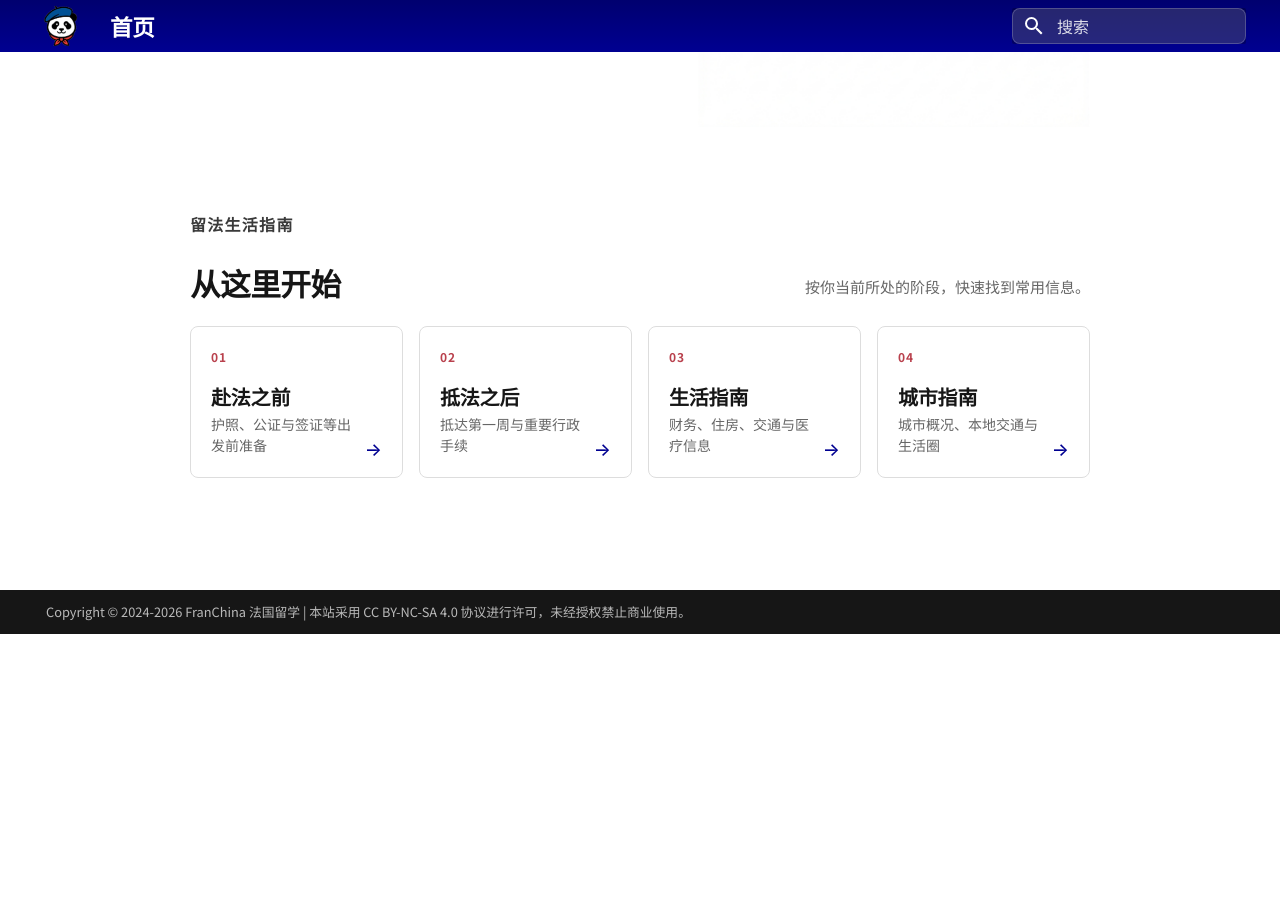
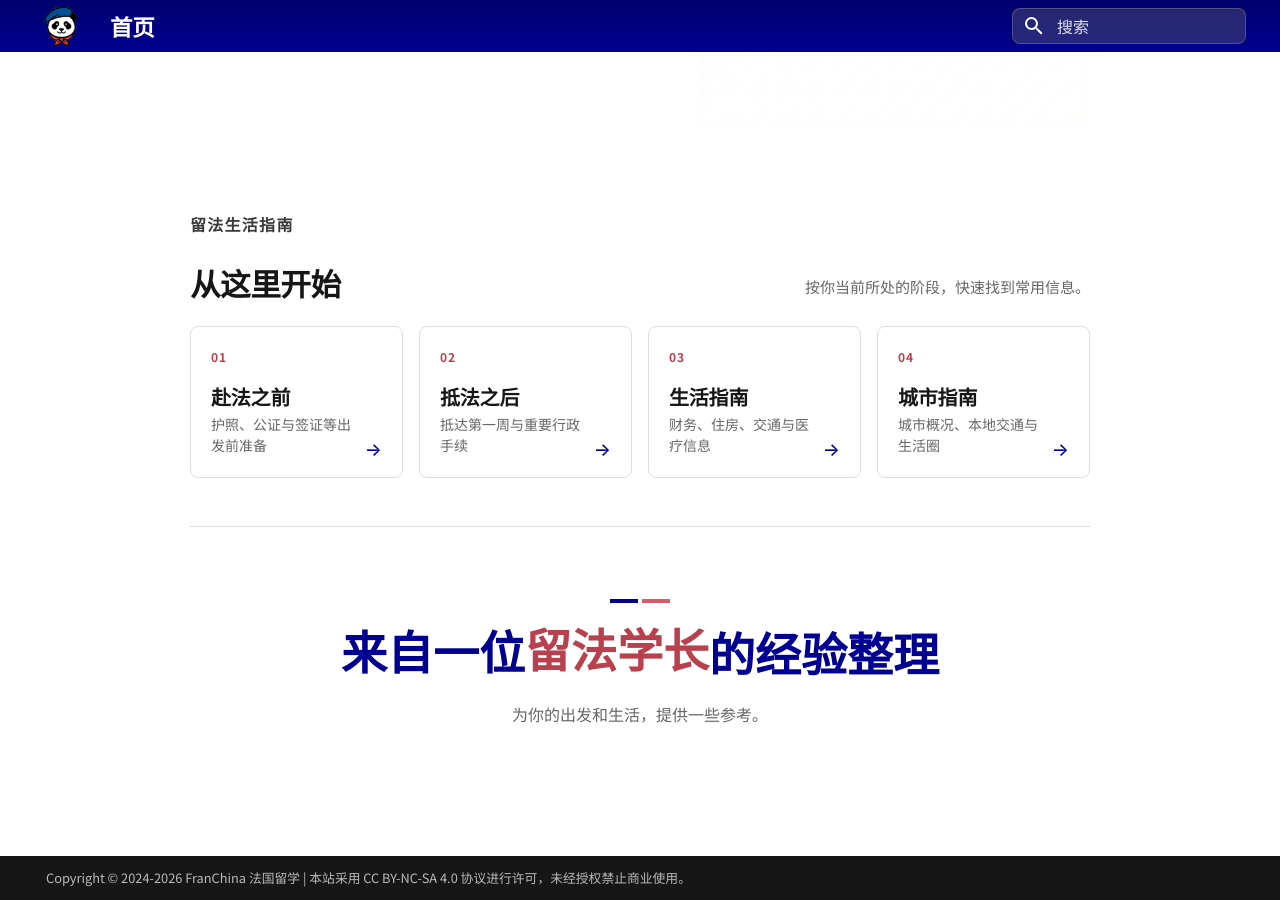
Before and after one commit to Kant-Righteous/franchina, an MkDocs documentation site: the page built from docs/index.md, in a window 1280 px wide and 900 px high, scrolled down 529 px. Built offline with MkDocs 1.6.1 and Material for MkDocs 9.7.7, drawn with Linux system fonts in a browser that asks for light colours; before the commit the page ends 1163 px from its top, so only the background shows below that.

Commit message:
feat: 添加首页收束语部分，优化样式和动画效果

```diff
--- a/docs/index.md
+++ b/docs/index.md
@@ -51,6 +51,15 @@ hide:
   </div>
 </section>
 
+<section class="home-closing" aria-labelledby="home-closing-title">
+  <div class="home-closing__rule" aria-hidden="true">
+    <span></span>
+    <span></span>
+  </div>
+  <h2 id="home-closing-title"><span class="home-closing__intro">来自一位</span><span class="home-closing__highlight">留法学长</span><span class="home-closing__outro">的经验整理</span></h2>
+  <p>为你的出发和生活，提供一些参考。</p>
+</section>
+
 <style>
   .md-source-file, .git-revision-date-localized-plugin {
     display: none !important;
--- a/docs/stylesheets/pages/home.css
+++ b/docs/stylesheets/pages/home.css
@@ -16,6 +16,13 @@
 .tx-hero__content {
   max-width: 560px;
   min-width: 0;
+}
+
+.tx-hero__content,
+.home-entry__heading,
+.home-closing {
+  caret-color: transparent;
+  cursor: default;
 }
 
 .tx-hero__content h1 {
@@ -79,7 +86,7 @@
   width: 100%;
   max-width: 1180px;
   margin: 0 auto;
-  padding: 0 0 clamp(48px, 7vw, 80px);
+  padding: 0 0 clamp(32px, 5vw, 48px);
 }
 
 .home-entry__heading {
@@ -127,6 +134,7 @@
   min-height: 148px;
   padding: var(--space-5);
   color: var(--color-text);
+  cursor: pointer;
   text-decoration: none;
   background: var(--color-surface);
   border: 1px solid var(--color-border);
@@ -184,6 +192,109 @@
   transform: translateX(3px);
 }
 
+/* 首页收束语：以文字和留白收束内容，不额外引入卡片。 */
+.home-closing {
+  width: 100%;
+  max-width: 1180px;
+  margin: 0 auto;
+  padding: clamp(48px, 6vw, 72px) 0 clamp(64px, 8vw, 96px);
+  text-align: center;
+  border-top: 1px solid var(--color-border);
+}
+
+.home-closing__rule {
+  display: flex;
+  justify-content: center;
+  gap: var(--space-1);
+  margin-bottom: var(--space-5);
+}
+
+.home-closing__rule span {
+  display: block;
+  width: 28px;
+  height: 4px;
+}
+
+.home-closing__rule span:first-child {
+  background: var(--brand-primary);
+}
+
+.home-closing__rule span:last-child {
+  background: var(--brand-accent);
+}
+
+.md-typeset .home-closing h2 {
+  margin: 0;
+  color: var(--brand-primary);
+  font-size: clamp(32px, 3.8vw, 46px);
+  font-weight: 700;
+  line-height: 1.25;
+  letter-spacing: 0;
+  text-wrap: balance;
+}
+
+.home-closing__intro {
+  display: inline-block;
+  animation: home-closing-drift-up 5.4s var(--ease-standard) infinite -1.2s;
+}
+
+.home-closing__outro {
+  display: inline-block;
+  animation: home-closing-drift-sway 4.6s var(--ease-standard) infinite -0.4s;
+}
+
+.home-closing__highlight {
+  display: inline-block;
+  color: var(--brand-accent-strong);
+  animation: home-closing-float 3.8s var(--ease-standard) infinite;
+}
+
+@keyframes home-closing-drift-up {
+  0%,
+  100% {
+    transform: translateY(0);
+  }
+
+  50% {
+    transform: translateY(-1.5px);
+  }
+}
+
+@keyframes home-closing-drift-sway {
+  0%,
+  100% {
+    transform: translateY(0);
+  }
+
+  33% {
+    transform: translateY(1px);
+  }
+
+  68% {
+    transform: translateY(-1.2px);
+  }
+}
+
+@keyframes home-closing-float {
+  0%,
+  100% {
+    transform: translateY(0);
+  }
+
+  50% {
+    transform: translateY(-3px);
+  }
+}
+
+.md-typeset .home-closing p {
+  max-width: 34ch;
+  margin: var(--space-5) auto 0;
+  color: var(--color-text-muted);
+  font-size: 16px;
+  line-height: 1.7;
+  text-wrap: pretty;
+}
+
 @media screen and (max-width: 960px) {
   .tx-hero {
     grid-template-columns: 1fr;
@@ -237,7 +348,7 @@
   }
 
   .home-entry {
-    padding-bottom: 48px;
+    padding-bottom: var(--space-8);
   }
 
   .home-entry__heading {
@@ -272,4 +383,30 @@
     right: var(--space-4);
     bottom: var(--space-4);
   }
+
+  .home-closing {
+    padding: 48px 0 64px;
+  }
+
+  .home-closing__rule {
+    margin-bottom: var(--space-4);
+  }
+
+  .md-typeset .home-closing h2 {
+    font-size: clamp(28px, 8vw, 36px);
+    line-height: 1.32;
+  }
+
+  .md-typeset .home-closing p {
+    margin-top: var(--space-4);
+    font-size: 16px;
+  }
 }
+
+@media (prefers-reduced-motion: reduce) {
+  .home-closing__intro,
+  .home-closing__outro,
+  .home-closing__highlight {
+    animation: none;
+  }
+}
```
